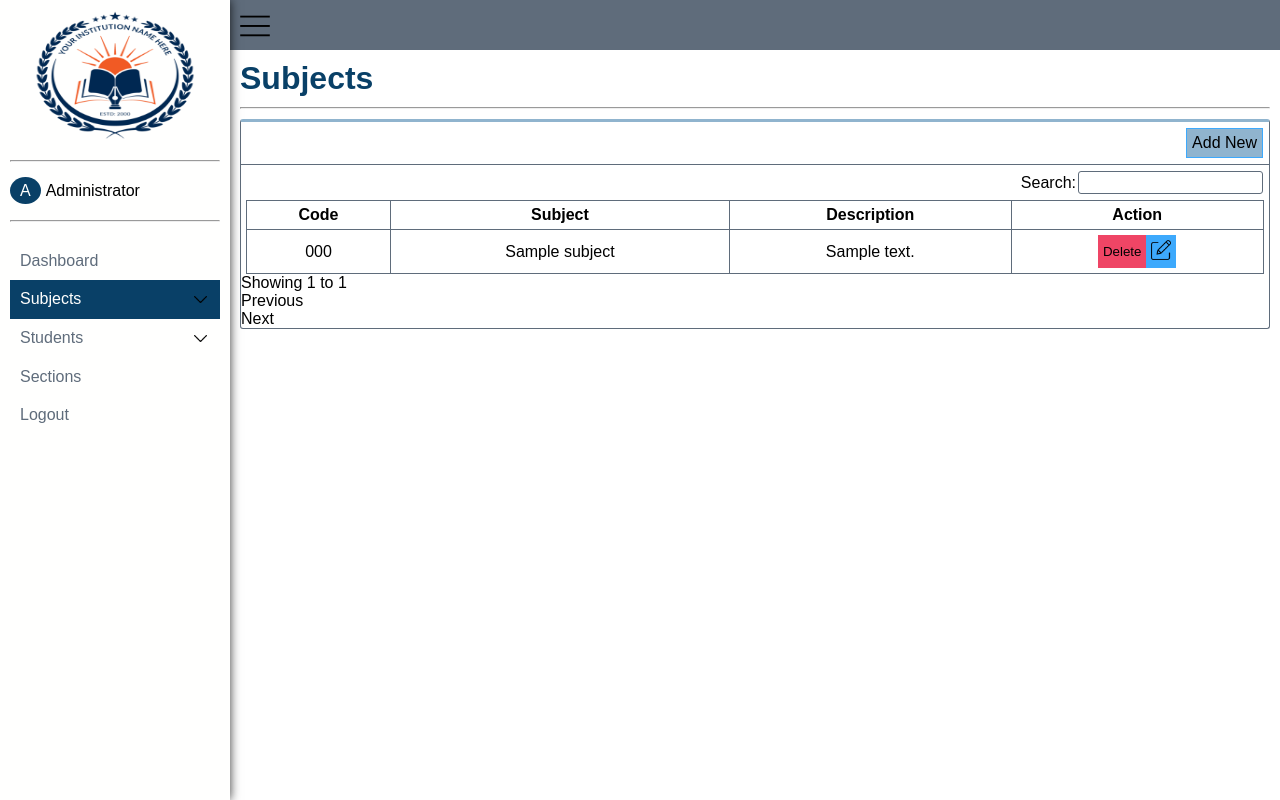
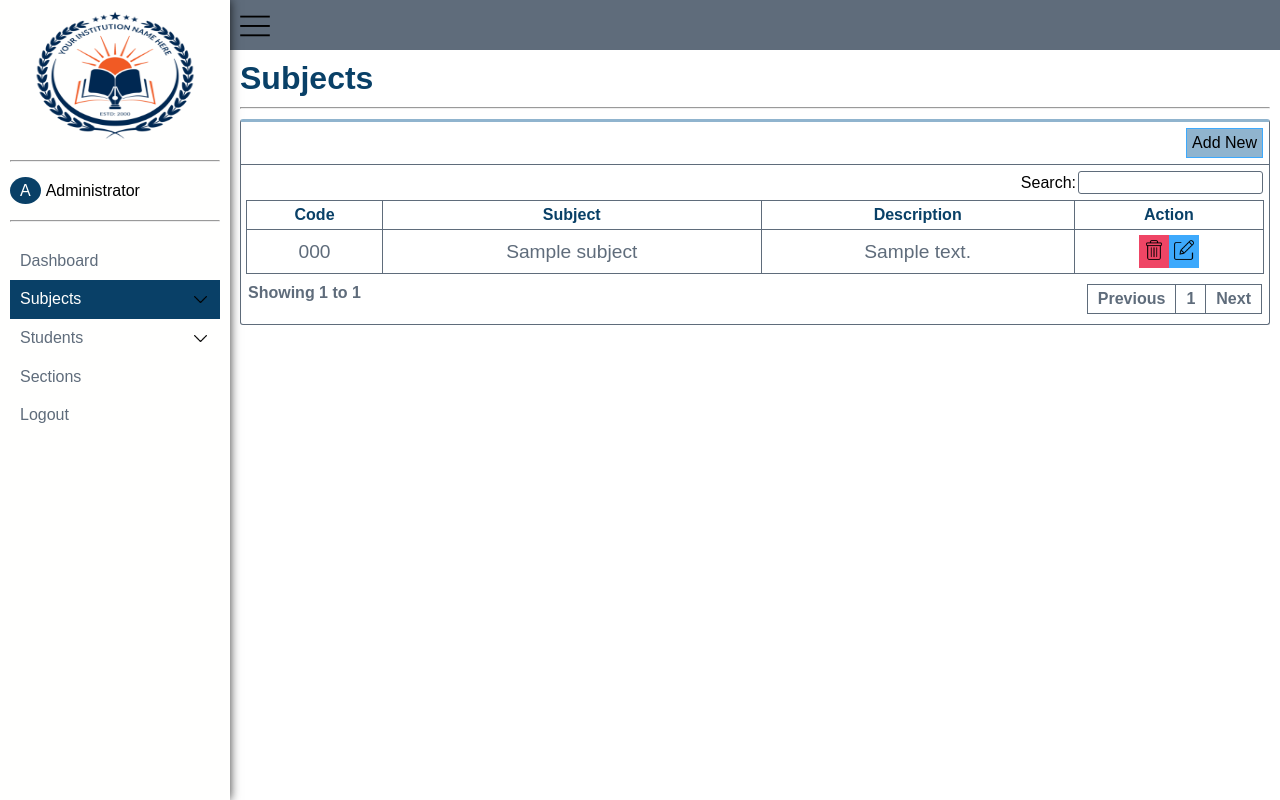
Before and after one commit to Pahad08/Student-Grade-management, a PHP site: page /studentmanagement/view/view_subject.php in a window 1280 px wide. Run offline with PHP 8.4, Linux system fonts and the light colour scheme; the visitor is signed in with stand-in values (Sample User, id 1); tables that the repository leaves empty hold one stand-in row (values such as "Sample post"); some libraries are stand-ins or nearby versions.

Commit message:
fixing pagination and fixed resetting password

```diff
--- a/controller/controller.php
+++ b/controller/controller.php
@@ -16,6 +16,12 @@ class controller
     public function __construct($host, $username, $password, $dbname)
     {
         $this->model = new Model($host, $username, $password, $dbname);
+    }
+
+    public function CloseDB()
+    {
+        $conn = $this->model->getDb();
+        return $conn->close();
     }
 
     public function CleanData($conn, $data)
@@ -89,7 +95,7 @@ class controller
             $expiration_date = date('Y-m-d H:i:s', time() + (5 * 60));
             $this->model->InsertToken($token, $expiration_date, $email);
             $base_url = ($_SERVER['HTTP_HOST'] == "localhost") ? "localhost/studentmanagement" : $_SERVER['HTTP_HOST'] . ".com";
-            $resetLink =  $base_url . "/reset_password.php?token=" . urlencode($token);
+            $resetLink =  $base_url . "/view/reset_password.php?token=" . urlencode($token);
 
             try {
                 $mail = new PHPMailer(true);
@@ -126,4 +132,18 @@ class controller
     {
         return $this->model->TotalPages($num_perpage);
     }
+
+    public function SelectToken()
+    {
+        return $this->model->SelectToken();
+    }
+
+    public function ResetPass($token, $new_pass)
+    {
+        if ($this->model->ResetPass($token, $new_pass)) {
+            return 'success';
+        } else {
+            return 'fail';
+        }
+    }
 }
--- a/css/admin.css
+++ b/css/admin.css
@@ -180,6 +180,7 @@ nav ul a:not(.active):hover,
 
 .main-body {
     display: flex;
+    /* overflow-x: auto; */
 }
 
 .info-card {
@@ -251,6 +252,10 @@ nav ul a:not(.active):hover,
     outline: none;
 }
 
+.table-body {
+    overflow-x: auto;
+}
+
 #table-subject,
 .subject-row,
 .subject-header,
@@ -264,6 +269,10 @@ nav ul a:not(.active):hover,
     margin: auto;
 }
 
+.subject-header {
+    color: var(--darkblue);
+}
+
 .subject-header,
 .subject-data {
     padding: 5px;
@@ -271,6 +280,8 @@ nav ul a:not(.active):hover,
 
 .subject-data {
     text-align: center;
+    color: var(--gray);
+    font-size: 1.2rem;
 }
 
 .action {
@@ -289,7 +300,7 @@ nav ul a:not(.active):hover,
     background: var(--red);
 }
 
-.btn-delete :hover {
+.btn-delete:hover {
     background: var(--darkred);
 }
 
@@ -297,7 +308,40 @@ nav ul a:not(.active):hover,
     background: var(--skyblue);
 }
 
+.btn-edit:hover {
+    background: var(--darkblue);
+}
+
 .edit-sub,
 .delete-sub {
     width: 20px;
 }
+
+/* pagination */
+
+.pagination {
+    padding: 10px 7px;
+    display: flex;
+    justify-content: space-between;
+    color: var(--gray);
+    font-weight: 600;
+}
+
+.pagination-body {
+    display: flex;
+    border: 1px solid var(--gray);
+}
+
+.pages,
+#previous,
+#next {
+    padding: 5px 10px;
+}
+
+#previous {
+    border-right: 1px solid var(--gray);
+}
+
+.pages {
+    border-right: 1px solid var(--gray);
+}
--- a/js/login.js
+++ b/js/login.js
@@ -58,7 +58,7 @@ if (reset_form) {
 
         ShowLoader();
 
-        ajax.open("POST", "reset_pass.php");
+        ajax.open("POST", "../ajax/reset_pass.php");
 
         ajax.onreadystatechange = () => {
 
--- a/view/view_subject.php
+++ b/view/view_subject.php
@@ -16,6 +16,8 @@ $page_num = $_GET['page_num'];
 $num_perpage = 5;
 $next_page =  $_GET['page_num'] + 1;
 $prev_page =  $_GET['page_num'] - 1;
+$min = $page_num;
+$max = $page_num + 1;
 $offset = ($page_num * $num_perpage) - $num_perpage;
 
 $controller = new controller("localhost", "root", "", "school");
@@ -136,6 +138,8 @@ $total_pages = $controller->GetTotalpages($num_perpage);
                         <input type="text" id="search">
                     </div>
 
+                    <div class="table-body">
+
                         <table id="table-subject">
 
                             <tr class="subject-row">
@@ -152,8 +156,8 @@ $total_pages = $controller->GetTotalpages($num_perpage);
                                     <td class="subject-data"><?php echo $subjects['subject']  ?></td>
                                     <td class="subject-data"><?php echo $subjects['description']  ?></td>
                                     <td class="subject-data action">
-                                    <button class="btn-delete" data-id="<?php echo $subjects['subject_id'] ?>">Delete
-                                        <!-- <img src="../images/delete.png" alt="delete" class="delete-sub"> -->
+                                        <button class="btn-delete" data-id="<?php echo $subjects['subject_id'] ?>">
+                                            <img src="../images/delete.png" alt="delete" class="delete-sub">
                                         </button>
                                         <button class="btn-edit" data-id="<?php echo $subjects['subject_id'] ?>">
                                             <img src="../images/edit.png" alt="Edit" class="edit-sub">
@@ -165,6 +169,9 @@ $total_pages = $controller->GetTotalpages($num_perpage);
 
                         </table>
 
+                    </div>
+
+
                     <div class="pagination">
 
                         <div class="pagination-info">
@@ -173,18 +180,17 @@ $total_pages = $controller->GetTotalpages($num_perpage);
 
                         <div class="pagination-body">
                             <ul id="previous">
-                                    <li><a
-                                            <?php echo ($page_num == 1) ? "" : "href=" . htmlspecialchars($_SERVER['PHP_SELF'] . "?page_num={$prev_page}") ?>>Previous</a>
+                                <li><a <?php echo ($page_num == 1) ? "" : "href=" . htmlspecialchars($_SERVER['PHP_SELF'] . "?page_num={$prev_page}") ?>>Previous</a>
                                 </li>
                             </ul>
 
                             <ul class="pages">
-                                    <ul></ul>
+                                <ul> <a href="<?php echo htmlspecialchars($_SERVER['PHP_SELF']) . "?page_num={$min}"  ?>"></a><?php echo $min ?> </ul>
+                                <ul> <a href="<?php echo ($total_pages == 1) ? "" : htmlspecialchars($_SERVER['PHP_SELF']) . "?page_num={$max}" ?>"><?php echo ($total_pages == 1) ? "" : $max ?></a> </ul>
                             </ul>
 
                             <ul id="next">
-                                    <li><a
-                                            <?php echo ($page_num == $total_pages) ? "" : "href=" . htmlspecialchars($_SERVER['PHP_SELF'] . "?page_num={$next_page}"); ?>>Next</a>
+                                <li><a <?php echo ($page_num == $total_pages) ? "" : "href=" . htmlspecialchars($_SERVER['PHP_SELF'] . "?page_num={$next_page}"); ?>>Next</a>
                                 </li>
                             </ul>
                         </div>
```
Also changed, not shown: ajax/reset_pass.php (+4 -19 lines), model/model.php (+38 -0 lines), view/reset_password.php (+11 -12 lines). Lines whose indentation alone changed are shown as unchanged.
